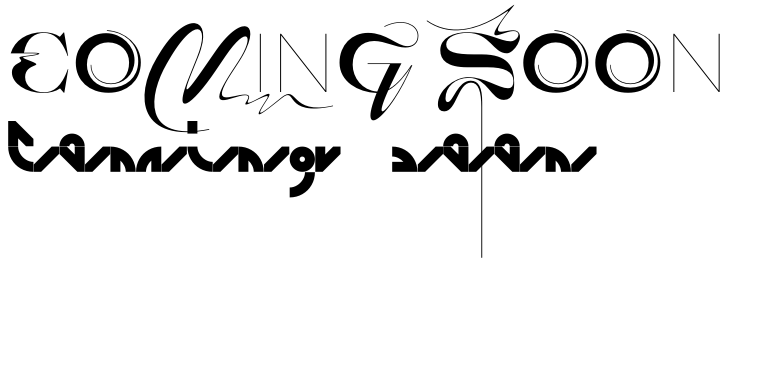
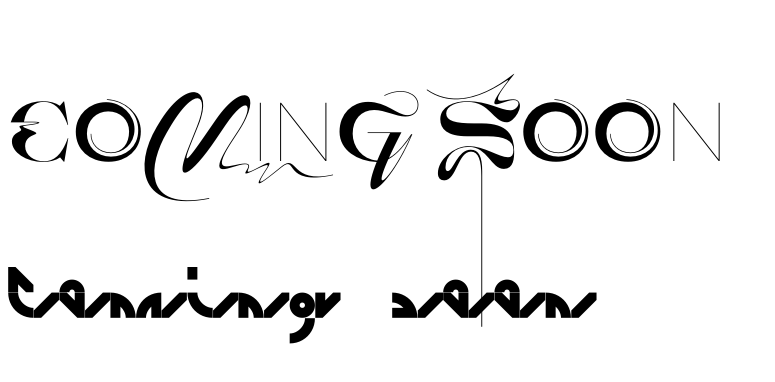
Before and after one commit to osequi/react-font-showcase, a Next.js app: page / in a window 1280 px wide. Shown: the top 382 px of the page, without its empty margins (0-775 px from the left). Built offline with nearby package versions, Linux system fonts and the light colour scheme.

Commit message:
Displaying the font

```diff
--- a/src/components/FontsList/FontsList.js
+++ b/src/components/FontsList/FontsList.js
@@ -24,7 +24,7 @@ const defaultProps = {
 /**
  * Styles the component container
  */
-const Container = styled("div")((props) => ({}));
+const Container = styled("section")((props) => ({}));
 
 /**
  * Displays the component
@@ -33,9 +33,9 @@ const FontsList = (props) => {
   const { fonts, displayText } = props;
 
   const fontsList = fonts.map((item) => {
-    const { id } = props;
+    const { id } = item;
 
-    return <FontsListItem id={id} font={item} displayText={displayText} />;
+    return <FontsListItem key={id} font={item} displayText={displayText} />;
   });
 
   return <Container className="FontsList">{fontsList}</Container>;
--- a/src/components/FontsListItem/FontsListItem.js
+++ b/src/components/FontsListItem/FontsListItem.js
@@ -26,7 +26,9 @@ const defaultProps = {
 /**
  * Styles the component container
  */
-const Container = styled("div")((props) => ({}));
+const Container = styled("article")((props) => ({
+  margin: "6vmax 0",
+}));
 
 /**
  * Displays the component
```
